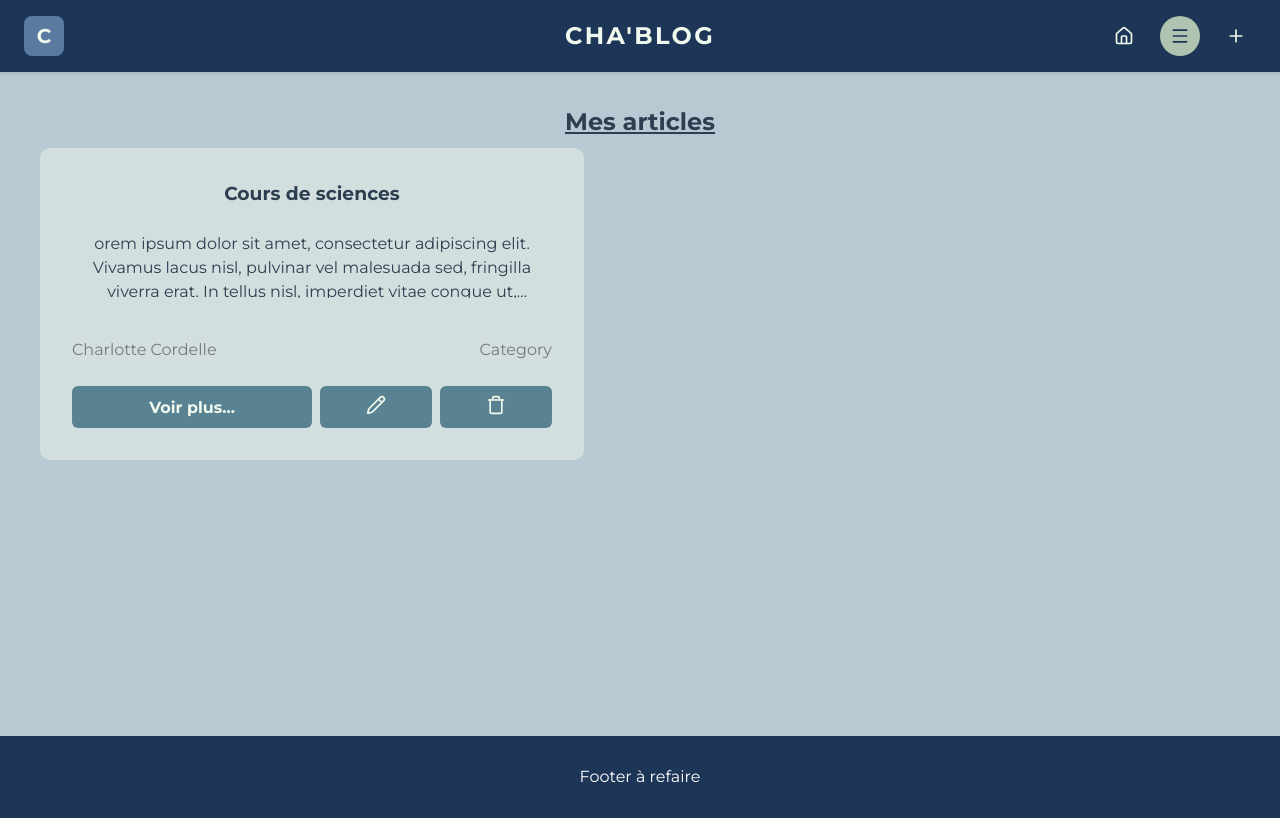
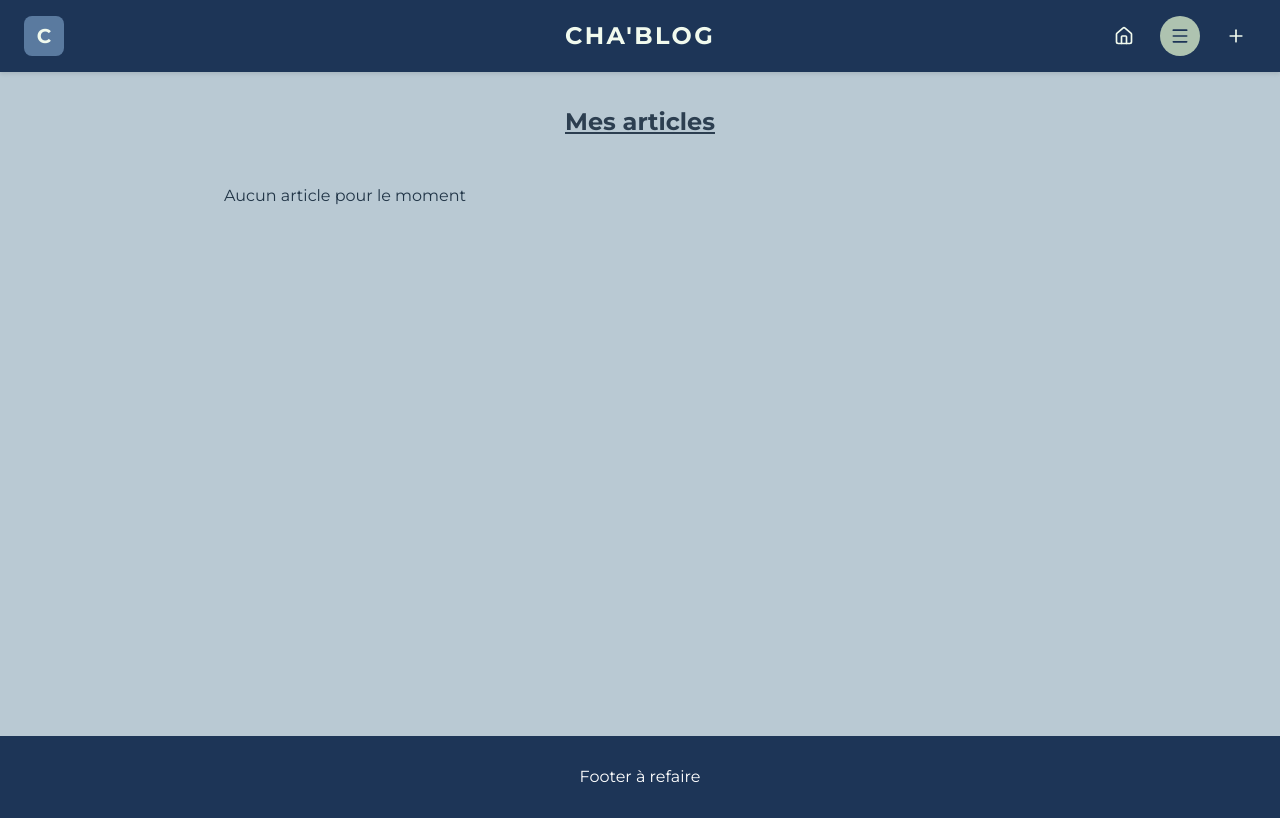
Before and after one commit to charlottecordelle/Blog-manager, a React (Vite) app in the folder day05/blog-manager/: page /all in a window 1280 px wide. Built offline with nearby package versions, Linux system fonts and the light colour scheme.

Commit message:
ajout modals et finalisation cards

```diff
--- a/day05/blog-manager/src/App.tsx
+++ b/day05/blog-manager/src/App.tsx
@@ -1,9 +1,10 @@
 import { Routes, Route } from 'react-router-dom';
 import Layout from './components/layout/Layout';
-import Home from './pages/Home';
+import Home from './pages/Home/Home';
 import './App.css';
 import AllArticles from './pages/All/AllArticles';
-import New from './pages/New';
+import New from './pages/New/New';
+import Article from './pages/Article/Article';
 
 
 function App() {
@@ -13,6 +14,7 @@ function App() {
         <Route index element={<Home />} />
         <Route path="all" element={<AllArticles />} />
         <Route path="new" element={<New />} />
+        <Route path="article" element={<Article />} />
       </Route>
     </Routes>
   );
--- /dev/null
+++ b/day05/blog-manager/src/components/Article-list/Article-List.css
@@ -0,0 +1,6 @@
+.article-list {
+  display: grid;
+  grid-template-columns: repeat(2, 1fr);
+  gap: 20px;
+  padding: 20px;
+}
--- /dev/null
+++ b/day05/blog-manager/src/components/Article-list/Article-List.tsx
@@ -0,0 +1,44 @@
+import { useState, useEffect } from "react";
+import { type Article } from "../../models/article.interface";
+import ArticleCard from "../article-card/Article-card";
+import "./Article-List.css";
+
+function ArticleList() {
+  const [articles, setArticles] = useState<Article[]>([]);
+
+  useEffect(() => {
+    const loadArticles = () => {
+      const existingArticles = localStorage.getItem("articles");
+      const parsedArticles: Article[] = existingArticles
+        ? JSON.parse(existingArticles)
+        : [];
+      setArticles(parsedArticles);
+    };
+
+    loadArticles();
+
+    const handleArticlesUpdated = () => {
+      loadArticles();
+    };
+
+    window.addEventListener("articlesUpdated", handleArticlesUpdated);
+
+    return () => {
+      window.removeEventListener("articlesUpdated", handleArticlesUpdated);
+    };
+  }, []);
+
+  return (
+    <div className="article-list">
+      {articles.length === 0 ? (
+        <p>Aucun article pour le moment</p>
+      ) : (
+        articles.map((article) => (
+          <ArticleCard key={article.id} article={article} />
+        ))
+      )}
+    </div>
+  );
+}
+
+export default ArticleList;
--- a/day05/blog-manager/src/components/article-card/Article-card.css
+++ b/day05/blog-manager/src/components/article-card/Article-card.css
@@ -1,14 +1,13 @@
 .article-card {
   background-color: #d3dfde;
   width: 30rem;
-  height: 15.5rem;
+  height: 16.5rem;
   color: aliceblue;
   border-radius: 10px;
   padding: 2rem;
   display: flex;
   flex-direction: column;
   justify-content: flex-start;
-  gap: 0.5rem;
 }
 
 h3,
@@ -25,13 +24,19 @@ h3 {
   -webkit-box-orient: vertical;
   -webkit-line-clamp: 3;
   overflow: hidden;
+  text-align: left;
+  background-color: #f1faee;
+  border-radius: 7px;
+  min-height: 4.5rem;
+  padding: 1rem;
 }
 
 .muted {
-  color: rgb(122, 120, 120);
+  color: rgb(110, 108, 108);
   margin: 0;
   display: flex;
   justify-content: space-between;
+  margin-top: auto;
 }
 
 .article-card:hover {
--- a/day05/blog-manager/src/components/article-card/Article-card.tsx
+++ b/day05/blog-manager/src/components/article-card/Article-card.tsx
@@ -2,34 +2,52 @@ import "./Article-card.css";
 import { Pencil, Trash } from "lucide-react";
 import { useState } from "react";
 import "./Modal.css";
-import Form from "../form/Form";
+import { type Article } from "../../models/article.interface";
+import { useNavigate } from "react-router-dom";
 
-function ArticleCard() {
+function ArticleCard({ article }: { article: Article }) {
   const [isOpen, setIsOpen] = useState(false);
+  const [isDeleteModalOpen, setIsDeleteModalOpen] = useState(false);
+  const navigate = useNavigate();
+
+  const goToArticle = () => {
+    navigate("/article");
+  };
+
+  const handleDelete = () => {
+    const existingArticles = localStorage.getItem("articles");
+    const articles: Article[] = existingArticles
+      ? JSON.parse(existingArticles)
+      : [];
+
+    const filteredArticles = articles.filter((a) => a.id !== article.id);
+    localStorage.setItem("articles", JSON.stringify(filteredArticles));
+
+    window.dispatchEvent(new Event("articlesUpdated"));
+
+    setIsDeleteModalOpen(false);
+  };
 
   return (
     <div className="article-card">
-      <h3>Cours de sciences</h3>
-      <p className="content">
-        orem ipsum dolor sit amet, consectetur adipiscing elit. Vivamus lacus
-        nisl, pulvinar vel malesuada sed, fringilla viverra erat. In tellus
-        nisl, imperdiet vitae congue ut, sollicitudin eu arcu. Sed lobortis sem
-        at turpis tristique tincidunt. Sed viverra eget neque non vehicula.
-        Morbi feugiat mi nec mattis congue. Aenean euismod ultricies sodales.
-      </p>
+      <h3>{article.title}</h3>
+      <p className="content">{article.content}</p>
       <div className="muted">
-        <p>Charlotte Cordelle</p>
-        <p>Category</p>
+        <p>{article.author}</p>
+        <p>{article.category}</p>
       </div>
       <div className="btn-group">
-        <button type="button" className="redirectBtn">
+        <button type="button" className="redirectBtn" onClick={goToArticle}>
           Voir plus...
         </button>
         <div className="btn-group">
           <button className="modifyBtn" onClick={() => setIsOpen(true)}>
             <Pencil size={20} />
           </button>
-          <button className="deleteBtn" onClick={() => setIsOpen(true)}>
+          <button
+            className="deleteBtn"
+            onClick={() => setIsDeleteModalOpen(true)}
+          >
             <Trash size={20} />
           </button>
         </div>
@@ -38,12 +56,33 @@ function ArticleCard() {
           <div className="modal-overlay" onClick={() => setIsOpen(false)}>
             <div className="modal-content" onClick={(e) => e.stopPropagation()}>
               <h2>Titre de la modale</h2>
-              <p>Voici le contenu détaillé de ton article 😄</p>
-              <Form />
 
               <button className="close-btn" onClick={() => setIsOpen(false)}>
                 Fermer
               </button>
+            </div>
+          </div>
+        )}
+
+        {isDeleteModalOpen && (
+          <div
+            className="modal-overlay"
+            onClick={() => setIsDeleteModalOpen(false)}
+          >
+            <div className="modal-content" onClick={(e) => e.stopPropagation()}>
+              <h2>Supprimer l'article</h2>
+              <p>Êtes-vous sûr de vouloir supprimer cet article ?</p>
+              <div className="modal-actions">
+                <button
+                  className="btn-cancel"
+                  onClick={() => setIsDeleteModalOpen(false)}
+                >
+                  Annuler
+                </button>
+                <button className="btn-delete" onClick={handleDelete}>
+                  Supprimer
+                </button>
+              </div>
             </div>
           </div>
         )}
--- a/day05/blog-manager/src/components/article-card/Modal.css
+++ b/day05/blog-manager/src/components/article-card/Modal.css
@@ -1,4 +1,4 @@
-/* FOND FLOU */
+/* Modale de modification */
 .modal-overlay {
   position: fixed;
   top: 0;
@@ -12,9 +12,8 @@
   z-index: 999;
 }
 
-  /* BOÎTE CENTRALE */
 .modal-content {
-    background: #ffffff;
+  background: #f1faee;
   padding: 2rem;
   border-radius: 10px;
   width: 30rem;
@@ -33,8 +32,47 @@
   cursor: pointer;
   border: none;
   font-weight: bold;
+  border-color: #2c3e50;
 }
 
 .close-btn:hover {
   background-color: #517380;
 }
+
+/* Modale de suppression */
+.modal-actions {
+  display: flex;
+  gap: 1rem;
+  margin-top: 1.5rem;
+  justify-content: flex-end;
+}
+
+.btn-cancel {
+  background-color: #ddd;
+  color: #333;
+  border: none;
+  padding: 0.5rem 1rem;
+  border-radius: 6px;
+  font-weight: 600;
+  cursor: pointer;
+  transition: background-color 0.2s;
+}
+
+.btn-cancel:hover {
+  background-color: #ccc;
+}
+
+.btn-delete {
+  background-color: #d44535;
+  color: white;
+  border: none;
+  padding: 0.5rem 1rem;
+  border-radius: 6px;
+  font-weight: 600;
+  cursor: pointer;
+  transition: background-color 0.2s;
+}
+
+.btn-delete:hover {
+  background-color: #c0392b;
+}
--- a/day05/blog-manager/src/components/form/Form.css
+++ b/day05/blog-manager/src/components/form/Form.css
@@ -31,8 +31,9 @@
   font-size: 1rem;
   font-family: inherit;
   transition: all 0.3s ease;
-  background-color: white;
+  background-color: #f1faee;
   margin-bottom: 1rem;
+  color: #2c3e50;
 }
 
 .form-group input:focus,
@@ -56,7 +57,7 @@ h2 {
 
 .btn {
   background-color: #598392;
-  color: #F1FAEE;
+  color: #f1faee;
   padding: 0.85rem 2rem;
   border: 2px solid #598392;
   border-radius: 6px;
@@ -93,7 +94,7 @@ h2 {
   font-size: 1rem;
   font-family: inherit;
   transition: all 0.3s ease;
-  background-color: white;
+  background-color: #f1faee;
   margin-bottom: 1rem;
   cursor: pointer;
   color: #2c3e50;
--- a/day05/blog-manager/src/pages/All/AllArticles.tsx
+++ b/day05/blog-manager/src/pages/All/AllArticles.tsx
@@ -1,10 +1,10 @@
-import ArticleCard from "../../components/article-card/Article-card";
+import ArticleList from "../../components/Article-list/Article-List";
 
 const AllArticles = () => {
     return (
       <div className="all">
         <h2>Mes articles</h2>
-        <ArticleCard />
+        <ArticleList />
       </div>
     );
   };
--- /dev/null
+++ b/day05/blog-manager/src/pages/Article/Article.tsx
@@ -0,0 +1,9 @@
+const Article = () => {
+    return (
+      <div>
+        <p>Retrouvez votre article ici !!!!!!</p>
+      </div>
+    );
+  };
+
+export default Article;
--- a/day05/blog-manager/src/pages/New.tsx
+++ b/day05/blog-manager/src/pages/New/New.tsx
@@ -1,4 +1,4 @@
-import Form from "../components/form/Form";
+import Form from "../../components/form/Form";
 
 const New = () => {
   return (
```
Also changed, not shown: day05/blog-manager/src/routes.tsx (+7 -2 lines), day05/blog-manager/src/pages/Home/Home.tsx (renamed from day05/blog-manager/src/pages/home.tsx). Lines whose indentation alone changed are shown as unchanged.
